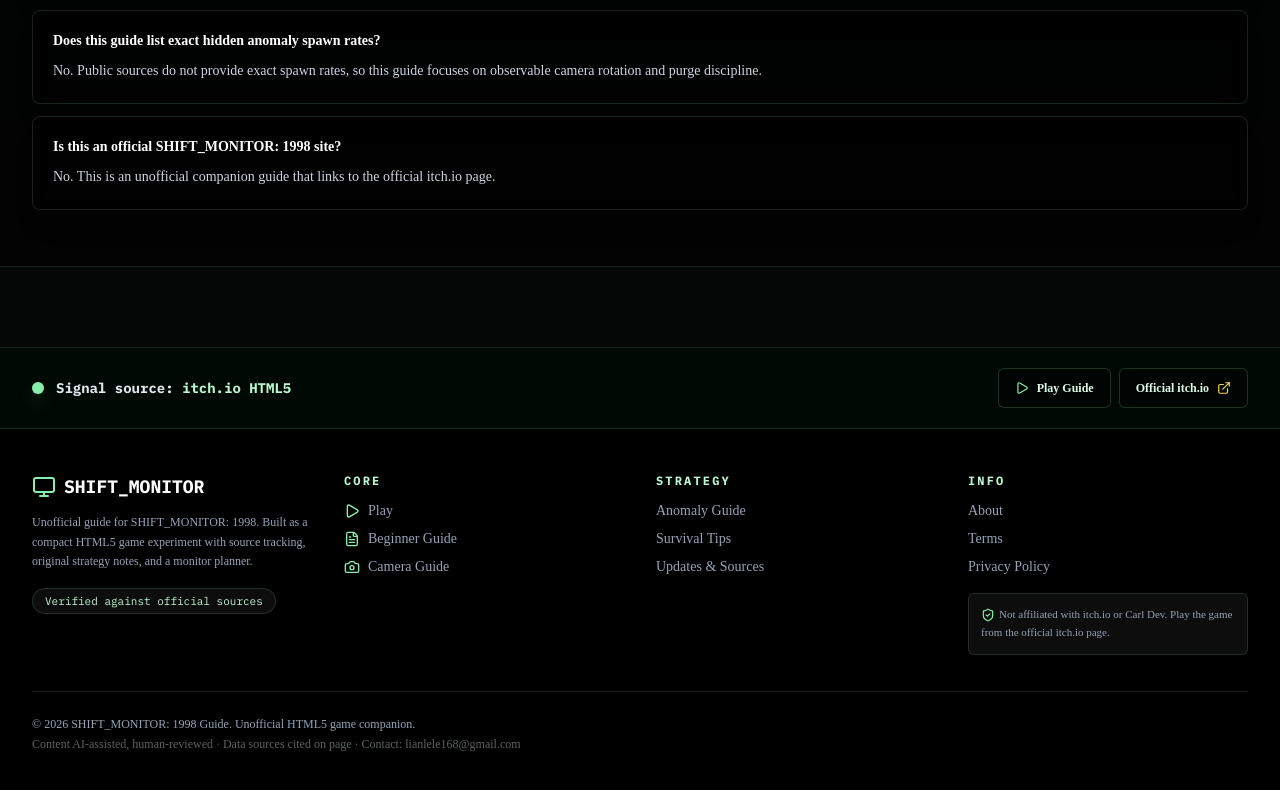
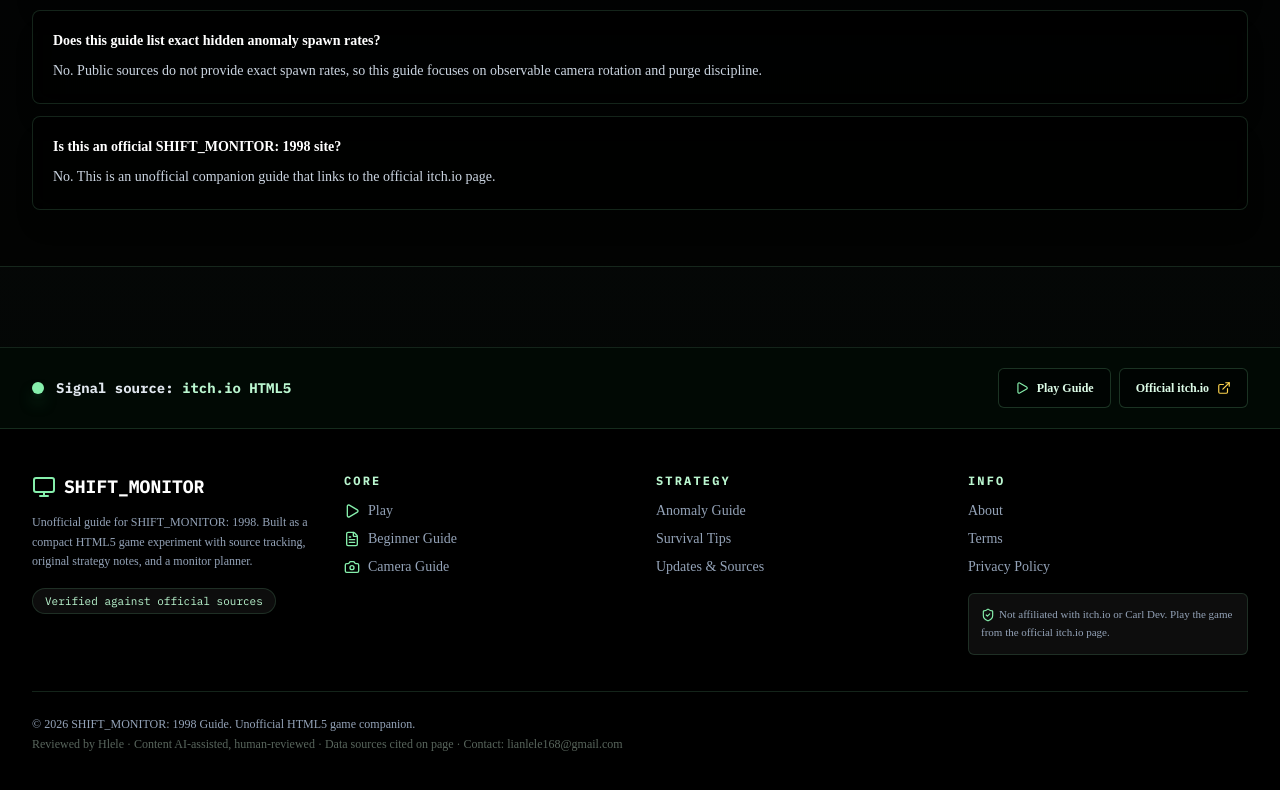
Before and after one commit to lianlele168/shift-monitor-1998, a Next.js app: page / in a window 1280 px wide. Shown: the part 2608-3398 px from the top of the page. Built offline with nearby package versions, Linux system fonts and the light colour scheme.

Commit message:
feat(eeat): honest author identity + AI disclosure

```diff
--- a/src/components/Footer.tsx
+++ b/src/components/Footer.tsx
@@ -75,7 +75,7 @@
 
         <div className="mt-9 border-t border-green-300/15 pt-6 text-xs">
           &copy; {new Date().getFullYear()} {config.game.name} Guide. Unofficial HTML5 game companion.
-          <p className="mt-1 text-green-100/40">Content AI-assisted, human-reviewed · Data sources cited on page · Contact: lianlele168@gmail.com</p>
+          <p className="mt-1 text-green-100/40">Reviewed by Hlele · Content AI-assisted, human-reviewed · Data sources cited on page · Contact: lianlele168@gmail.com</p>
         </div>
       </div>
     </footer>
```
